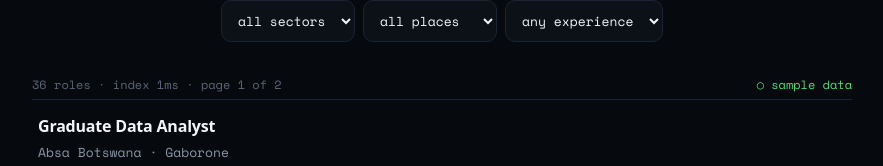
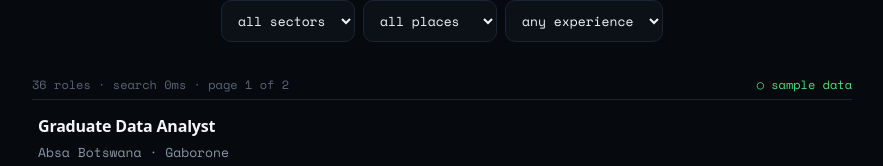
Before and after one commit to lubasinkal/tshono, a Nuxt app: page / in a window 1280 px wide. Shown: the part 325-491 px from the top of the page, without its empty margins (198-1081 px from the left). Built offline with nearby package versions, Linux system fonts and the light colour scheme.

Commit message:
Show honest search time, rename index to search

```diff
--- a/app/pages/index.vue
+++ b/app/pages/index.vue
@@ -34,7 +34,7 @@
     </div>
 
     <p class="stats">
-      <span :title="live && ms !== null ? `round trip ${ms}ms` : ''">{{ totalCount }} roles{{ showMs !== null ? ` · index ${showMs}ms` : '' }}{{ pages > 1 ? ` · page ${page} of ${pages}` : '' }}</span>
+      <span :title="live && remoteTook !== null && ms !== null ? `Typesense ${remoteTook}ms` : ''">{{ totalCount }} roles{{ showMs !== null ? ` · search ${showMs}ms` : '' }}{{ pages > 1 ? ` · page ${page} of ${pages}` : '' }}</span>
       <span class="live-dot">{{ live ? '● live index' : '○ sample data' }}</span>
     </p>
 
@@ -85,7 +85,7 @@ const remoteHits = ref<SampleJob[]>([])
 const remoteFound = ref(0)
 const remoteTook = ref<number | null>(null)
 const ms = ref<number | null>(null)
-const showMs = computed(() => (live ? remoteTook.value : ms.value))
+const showMs = computed(() => (ms.value ?? remoteTook.value))
 
 const maxYears = computed(() => (exp.value === '' ? null : Number(exp.value)))
 
@@ -141,7 +141,7 @@ async function runRemote() {
     remoteFound.value = 0
     remoteTook.value = null
   }
-  ms.value = Math.max(1, Math.round(performance.now() - t0))
+  ms.value = Math.round((performance.now() - t0) * 10) / 10
 }
 function queueRemote(immediate = false) {
   if (!live) return
@@ -156,7 +156,7 @@ function queueRemote(immediate = false) {
 onMounted(() => {
   const t0 = performance.now()
   localAll.value
-  if (!live) ms.value = Math.max(1, Math.round(performance.now() - t0))
+  if (!live) ms.value = Math.round((performance.now() - t0) * 10) / 10
   queueRemote(true)
   window.addEventListener('keydown', (e) => {
     if (e.key === '/' && document.activeElement?.tagName !== 'INPUT') {
```
